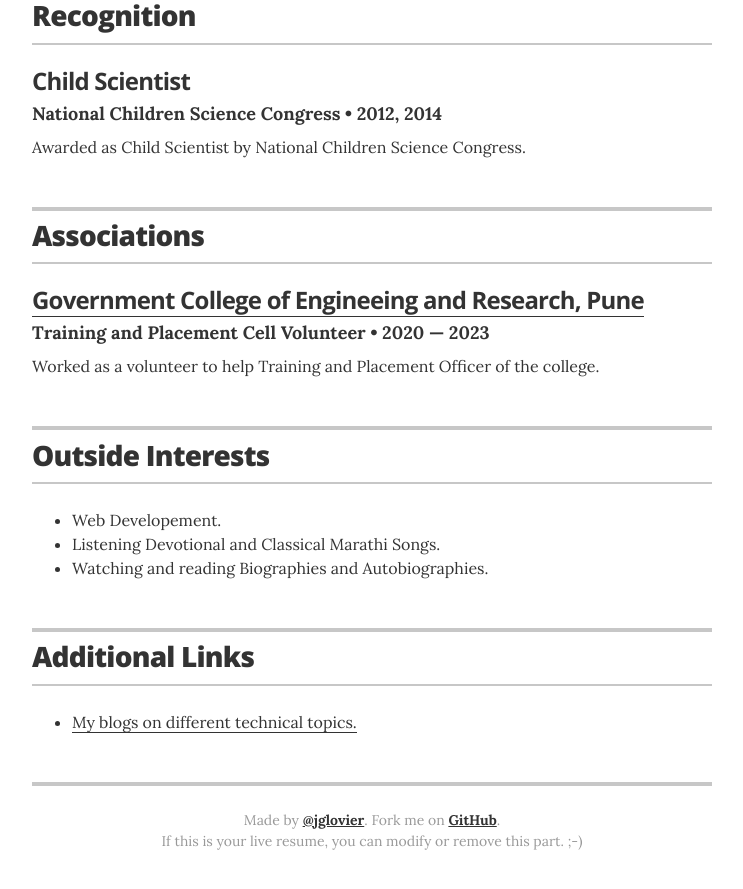
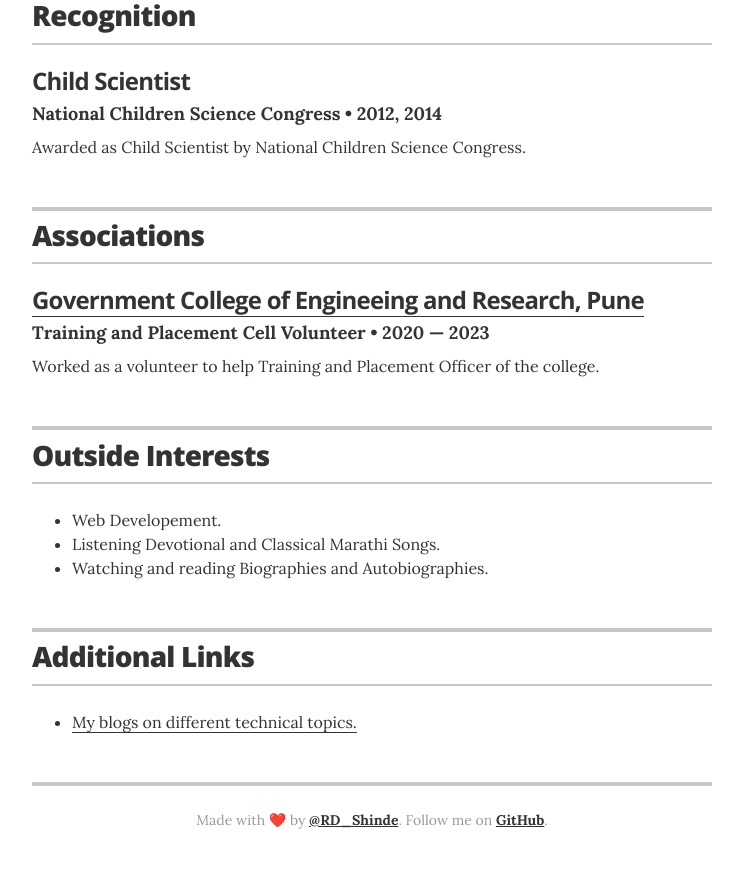
Before and after one commit to rdshinde/rdshinde.github.io, a Jekyll site: the page built from index.html, in a window 1280 px wide and 900 px high, scrolled down 3775 px. Shown: the top 889 px of the window, without its empty margins (268-1011 px from the left). Built offline with Jekyll 4.4.1, drawn with Linux system fonts in a browser that asks for light colours.

Commit message:
Update resume.html

```diff
--- a/_layouts/resume.html
+++ b/_layouts/resume.html
@@ -232,8 +232,8 @@
       {% endif %}
 
       <footer class="page-footer">
-        <p class="footer-line">Made by <a href="http://twitter.com/jglovier">@jglovier</a>. Fork me on <a href="https://github.com/jglovier/resume-template">GitHub</a>.</p>
-        <p class="footer-line">If this is your live resume, you can modify or remove this part. ;-)</p>
+        <p class="footer-line">Made with ❤️ by <a href="http://twitter.com/RD_Shinde">@RD_Shinde</a>. Follow me on <a href="https://github.com/rdshinde">GitHub</a>.</p>
+        <!-- <p class="footer-line">If this is your live resume, you can modify or remove this part. ;-)</p> -->
       </footer>
 
     </div>
```
